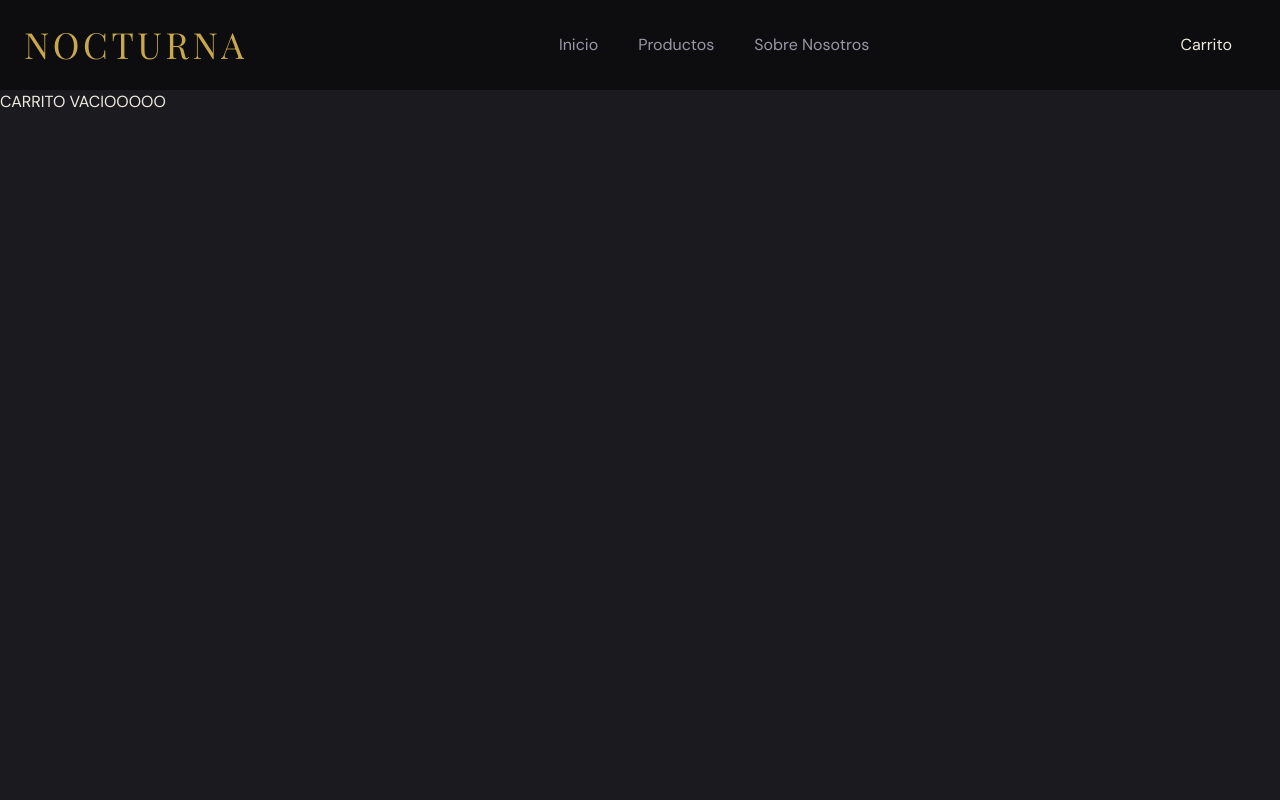
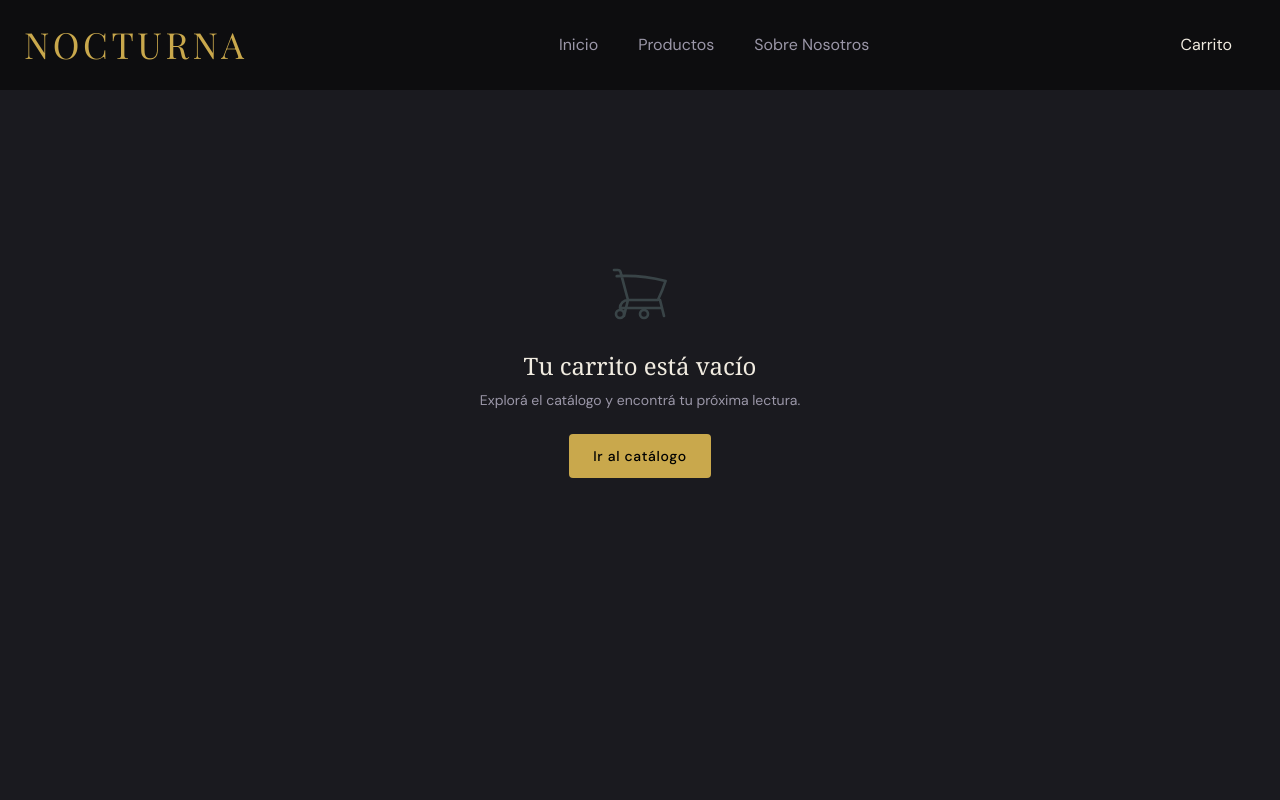
Before and after one commit to MatiSotelo2004/nocturna-web, a React (Vite) app: page /carrito in a window 1280 px wide. Shown: the top 800 px of the page. Built offline with nearby package versions, Linux system fonts and the light colour scheme; a web font is replaced by a local one.

Commit message:
feat: improve Cart component layout and add empty cart message

```diff
--- a/src/components/Cart.jsx
+++ b/src/components/Cart.jsx
@@ -1,28 +1,102 @@
 import React from "react";
+import { Link } from "react-router-dom";
 import { useCart } from "../context/CartContext";
 
 export default function Cart() {
   const { cart, clearCart, getCartTotal } = useCart();
 
-  if(cart.length ===0){
-    return(
-        <p>CARRITO VACIOOOOO</p>
-    )
+  if (cart.length === 0) {
+    return (
+      <section className="flex flex-col items-center justify-center min-h-[70vh] gap-6 px-6">
+        <svg
+          xmlns="http://www.w3.org/2000/svg"
+          className="h-16 w-16 text-mist-700"
+          fill="none"
+          viewBox="0 0 24 24"
+          stroke="currentColor"
+          strokeWidth={1}
+        >
+          <path
+            strokeLinecap="round"
+            strokeLinejoin="round"
+            d="M2.25 3h1.386c.51 0 .955.343 1.087.835l.383 1.437M7.5 14.25a3 3 0 00-3 3h15.75m-12.75-3h11.218c1.121-2.3 2.1-4.684 2.886-7.145A60.114 60.114 0 003.27 5.272M7.5 14.25L5.106 5.272M7.5 14.25l-1.5 6m13.5-6l1.5 6M15 19.5a1.5 1.5 0 11-3 0 1.5 1.5 0 013 0zm-9 0a1.5 1.5 0 11-3 0 1.5 1.5 0 013 0z"
+          />
+        </svg>
+
+        <div className="text-center">
+          <h3 className="font-serif text-2xl mb-2">Tu carrito está vacío</h3>
+          <p className="text-text-secondary text-sm">
+            Explorá el catálogo y encontrá tu próxima lectura.
+          </p>
+        </div>
+
+        <Link
+          to="/productos"
+          className="bg-accent-primary text-black text-sm font-medium tracking-wider px-6 py-3 rounded hover:bg-amber-300 transition-colors"
+        >
+          Ir al catálogo
+        </Link>
+      </section>
+    );
   }
   return (
     <>
-      <h2>Carritoo</h2>
-      {cart.map(item=>(
-            <div>
-                <h4>{item.titulo}</h4>
-                <p>{item.quantity}</p>
-                <p>{item.precio}</p>
-                <p>{item.precio*item.quantity}</p>
+      <section className="max-w-4xl mx-auto px-6 py-12">
+        <h1 className="font-serif text-3xl mb-10">
+          Carrito de compras
+        </h1>
+
+        <div className="flex flex-col gap-4 mb-10">
+          {cart.map((item) => (
+            <div
+              key={item.id}
+              className="flex items-center gap-6 bg-primary/20 border border-mist-800 rounded-lg p-4"
+            >
+
+              <img
+                src={item.imagen}
+                alt={item.titulo}
+                className="w-16 h-24 object-cover rounded"
+              />
+
+
+              <div className="flex-1">
+                <h3 className="font-serif text-sm mb-1">
+                  {item.titulo}
+                </h3>
+                <p className="text-mist-600 text-xs mb-2">{item.autor}</p>
+                <p className="text-text-secondary text-xs">
+                  Cantidad: {item.quantity}
+                </p>
+              </div>
+              <p className="text-accent-primary font-medium text-sm">
+                ${(item.precio * item.quantity).toLocaleString("es-AR")}
+              </p>
             </div>
-      ))}
-      <hr/>
-      <h3>Total: ${getCartTotal}</h3>
-      <button onClick={clearCart}>Vaciar</button>
+          ))}
+        </div>
+
+
+        <div className="border-t border-mist-800 pt-6 flex flex-col sm:flex-row items-start sm:items-center justify-between gap-4">
+          <div>
+            <p className="text-text-secondary text-sm mb-1">Total</p>
+
+            <p className="font-serif text-3xl text-accent-primary">${getCartTotal()}</p>
+          </div>
+
+          <div className="flex gap-3">
+            <button
+              onClick={clearCart}
+              className="cursor-pointer text-sm text-text-secondary border border-mist-800 px-4 py-2 rounded hover:border-accent-secondary hover:text-accent-secondary transition-colors"
+            >
+              Vaciar carrito
+            </button>
+            <button className="cursor-pointer bg-accent-primary text-black text-sm font-medium px-6 py-2 rounded hover:bg-amber-300 transition-colors">
+              Finalizar compra
+            </button>
+          </div>
+        </div>
+      </section>
     </>
   );
 }
```
